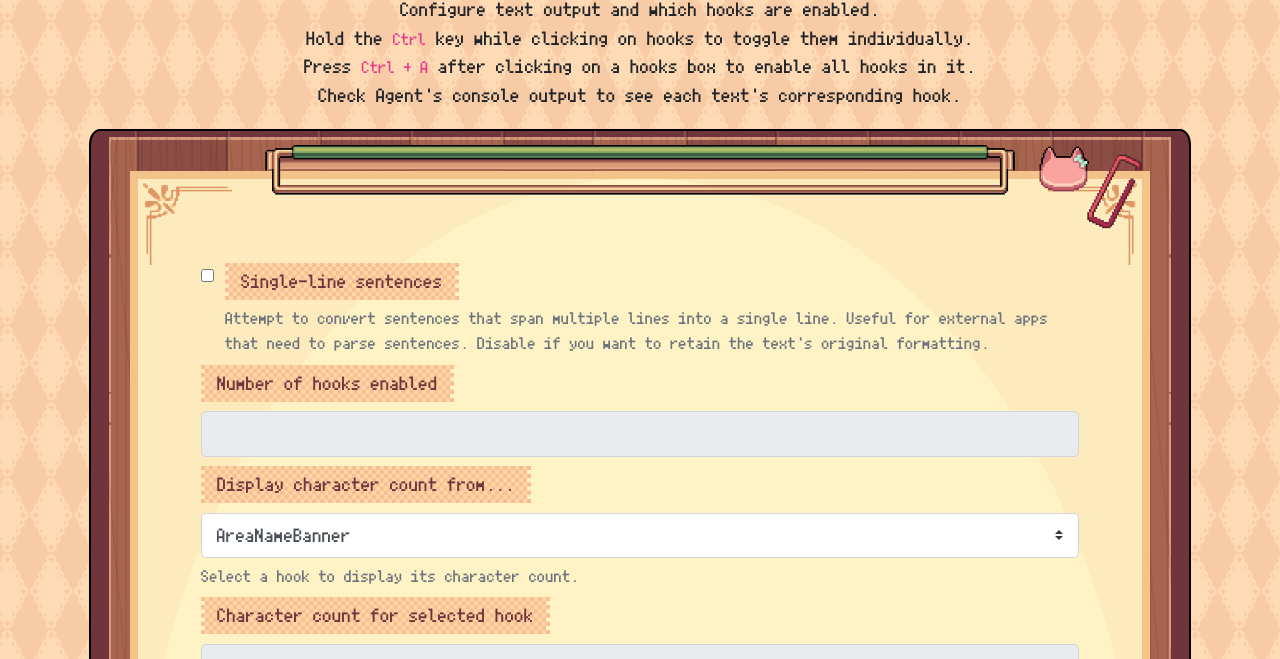
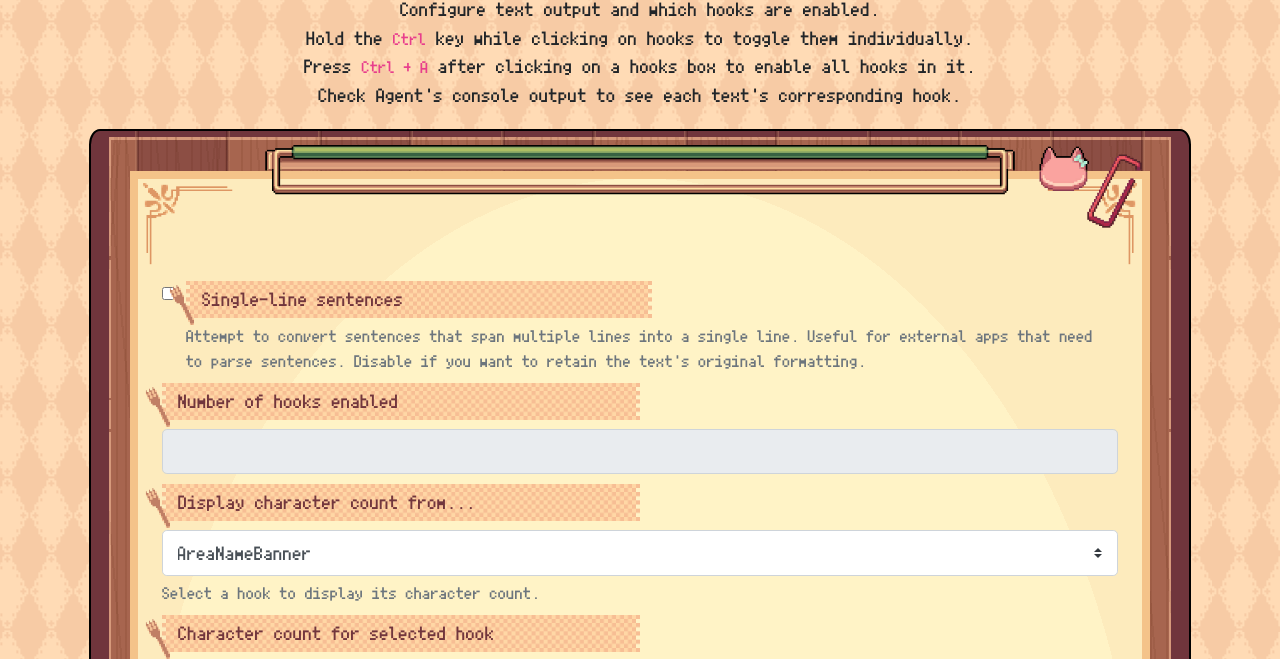
Before and after one commit to Mansive/teatime, a website: page agent.html in a window 1280 px wide. Shown: the part 80-739 px from the top of the page. Drawn offline with Linux system fonts and the light colour scheme.

Commit message:
Readjust layout, add fork

```diff
--- a/agent.html
+++ b/agent.html
@@ -33,6 +33,24 @@
 
     input[type="checkbox"]:hover {
       cursor: url("assets/kmtt-cursor-hover-handmin.svg") 8 2, pointer;
+    }
+
+    .mb-2>label {
+      position: relative;
+    }
+
+    .mb-2>label::before {
+      content: "";
+      background-image: url("assets/kmtt-option-label-fork-min.png");
+      background-size: contain;
+      background-repeat: no-repeat;
+      width: 30px;
+      height: 40px;
+      position: absolute;
+      /* left: -8px; */
+      /* bottom: 0; */
+      left: 13px;
+      transform: translate(-100%, 0);
     }
 
     :root {
@@ -269,7 +287,7 @@
 
       border: 2px solid black;
       border-radius: 1%;
-      padding: 12% 10%;
+      padding: 150px calc(1% + 60px);
     }
 
     /* paper */
@@ -300,7 +318,7 @@
 
       border: 0px solid var(--paper-border-color);
       border-image: url("assets/kmtt-menu-combined.png");
-      border-image-slice: 150 206 123 206;
+      border-image-slice: 151 206 123 206;
       border-image-width: 120px 170px 100px 170px;
       border-image-outset: 26px 5px 0px 5px;
       border-image-repeat: stretch stretch;
@@ -309,9 +327,8 @@
     /* option labels checkers */
     .mb-2>label {
       color: var(--label-font-color);
-
       padding: 4px 16px;
-
+      min-width: 50%;
       border-image: url("assets/kmtt-option-label-pattern.png");
       border-image-slice: 8 8 4 4 fill;
       border-image-width: 8px 8px 4px 4px;
```
Also changed, not shown: assets/kmtt-option-label-fork-min.png (added), assets/kmtt-option-label-fork.png (added).
